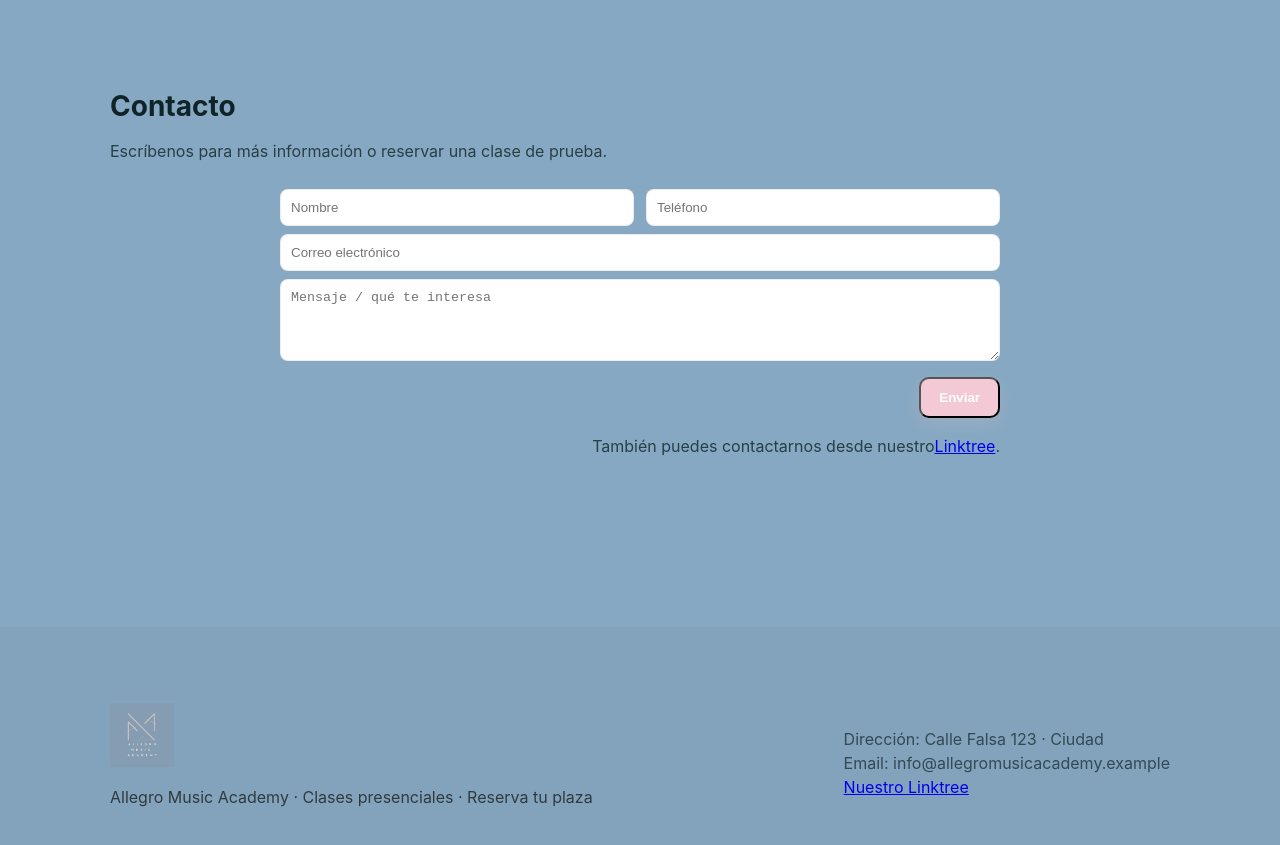
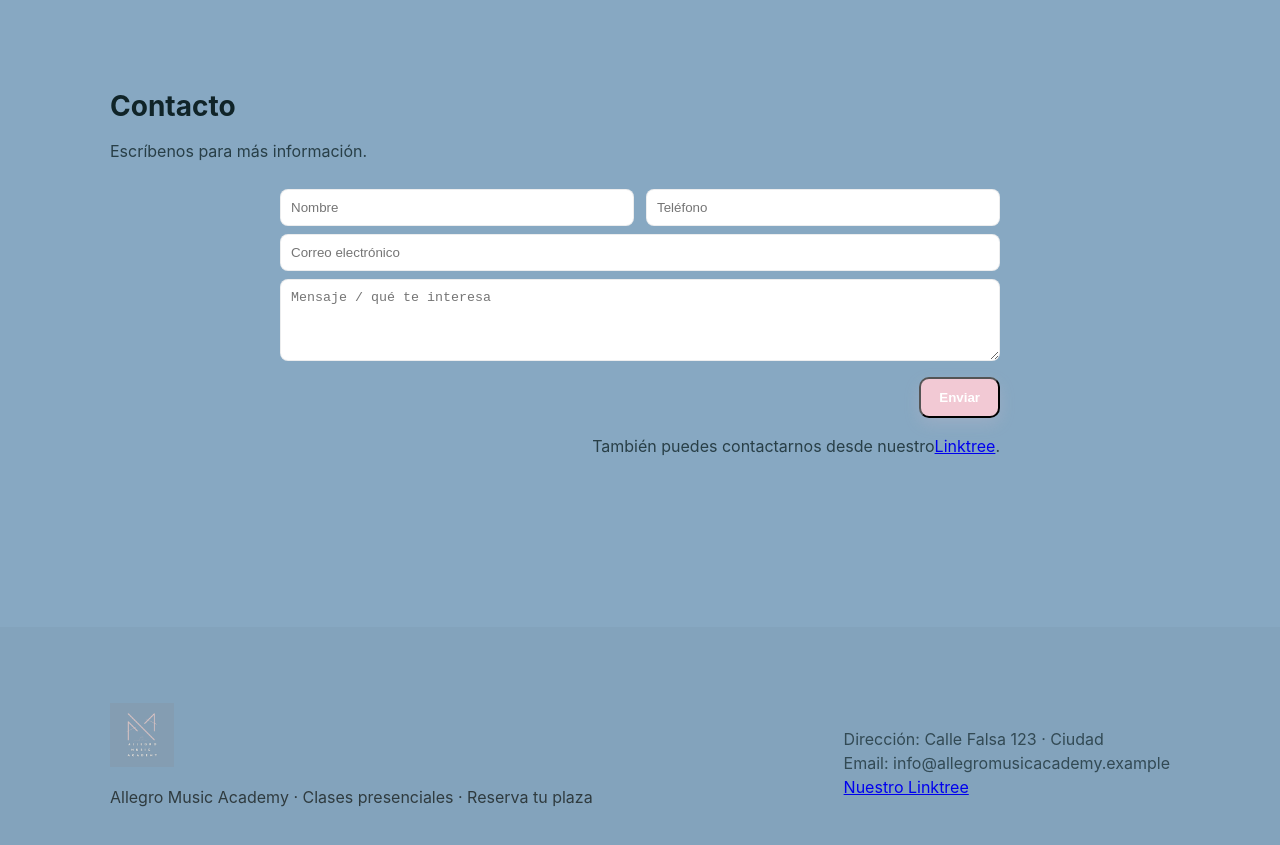
Before and after one commit to allegroacademusic/allegro-music-academy, a React (Vite) app: page / in a window 1280 px wide. Shown: the part 2080-2925 px from the top of the page. Built offline with nearby package versions, Linux system fonts and the light colour scheme.

Commit message:
Update Contact.jsx

```diff
--- a/src/components/Contact.jsx
+++ b/src/components/Contact.jsx
@@ -5,7 +5,7 @@ export default function Contact() {
     <section id="contact" className="section contact">
       <div className="container">
         <h2>Contacto</h2>
-        <p>Escríbenos para más información o reservar una clase de prueba.</p>
+        <p>Escríbenos para más información.</p>
         <form className="contact-form" onSubmit={(e)=>{e.preventDefault(); alert('Formulario enviado (simulado)');}}>
           <div className="row">
             <input name="name" placeholder="Nombre" required />
```
